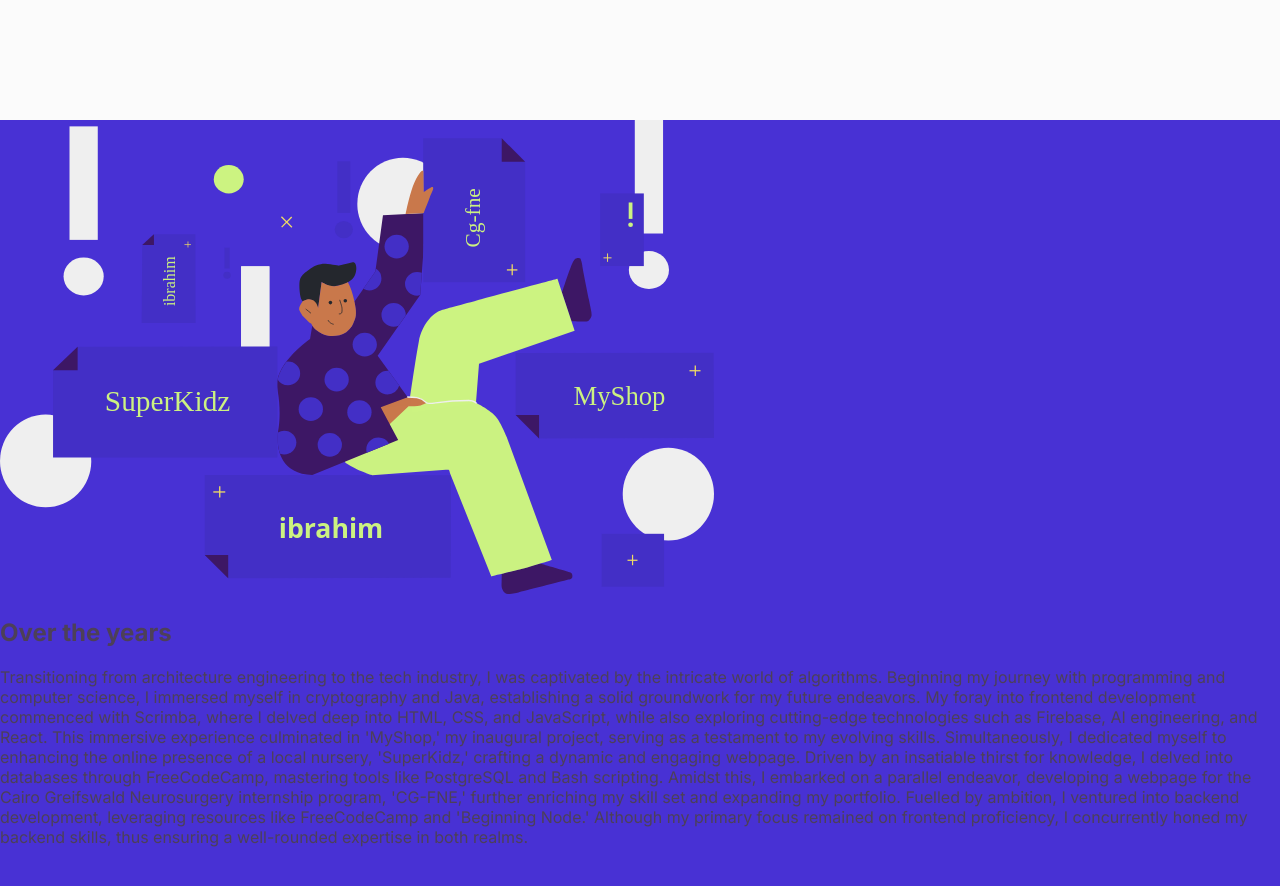
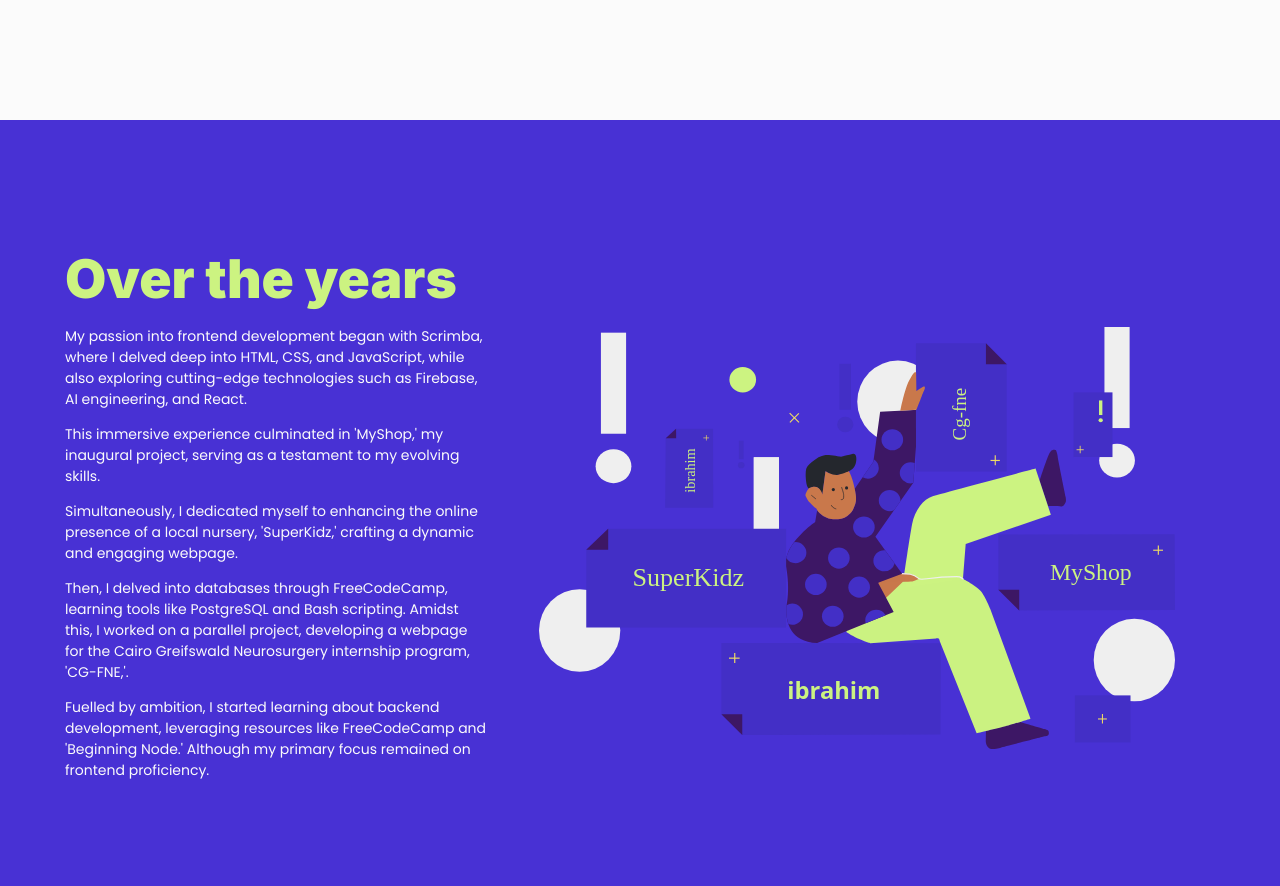
Before and after one commit to R-I-F/portfolio, a React (Vite) app: page / in a window 1280 px wide. Shown: the part 1480-2366 px from the top of the page. Built offline with nearby package versions, Linux system fonts and the light colour scheme; no server answers; the database is empty.

Commit message:
feat:section-body-b

```diff
--- a/public/styles/sectionBodyA.css
+++ b/public/styles/sectionBodyA.css
@@ -10,7 +10,7 @@
 .body-a-block-a, .body-a-block-b{
     display: flex;
 }
-.body-a-block-a-filler, .body-a-block-b-filler{
+.body-a-block-a-filler, .body-a-block-b-filler, .body-a-dots-svg-1{
     display: none;
 }
 
@@ -22,7 +22,12 @@
     margin-top: 0;
 }
 
+.body-a-title-2{
+    margin-top: 20px;
+}
+
 .body-a-block-a p, .body-a-block-b p{
+    font-family: 'Poppins';
     margin-top: 0;
     font-size: 12px;
     line-height: 18px;
@@ -64,6 +69,10 @@
         font-size: 3.91vw;
         margin-bottom: 1.30vw;
         z-index: 2;
+    }
+
+    .body-a-title-2{
+        margin-top: 0px;
     }
 
     .body-a-block-a-filler, .body-a-block-b-filler{
--- a/public/styles/sectionBodyB.css
+++ b/public/styles/sectionBodyB.css
@@ -1,20 +1,94 @@
+.section-body-b-container{
+    padding: 55px 60px;
+    background-color: #4831d4;
+}
+
 .section-body-b{
+    height: 100%;
+    color: #fbfbfb;
+    display: flex;
+    flex-direction: column;
+}
 
-    background-color: #4831d4;
+.section-body-b-info-container{
+
+}
+
+.body-b-title{
+    color: #ccf381;
+    font-size: 36px;
+    font-weight: 800;
+    margin-bottom: 15px;
+    margin-top: 0;
+}
+.section-body-b-info-container p{
+    font-family: 'Poppins';
+    font-weight: 400;
+    margin-top: 0;
+    font-size: 11px;
+    line-height: 18px;
+}
+.section-body-b-logo-container{
+    margin-top:40px ;
+    width: 115%;
+    align-self: center;
+    /* overflow: hidden; */
+    text-align: center;
+}
+.section-body-b-logo-container img{
+    width: 100%;
 }
 
 
 @media only screen and (min-width: 576px){
-
+    .section-body-b-container{
+        padding: 90px 65px;
+    }
+    .section-body-b-logo-container{
+        width: 100%;
+    }
+    .section-body-b-logo-container img{
+        width: 95%;
+    }
 
 }
 @media only screen and (min-width: 768px){
+    .section-body-b-container{
+        padding: 4.56vw 11.07vwpx auto ;
+        height: 100vh;
+    }
+    .section-body-b{
+        flex-direction: row;
+        align-items: center;
+    }
 
+    .section-body-b-info-container{
+        width: 40%;
+    }
+    .body-b-title{
+        font-size: 4.17vw;
+    }
+
+    .section-body-b-info-container p{
+        font-size: clamp(9px, 1.16vw, 14px);
+        line-height: clamp(15px, 1.95vw, 21px);
+    }
+
+    .section-body-b-logo-container{
+        margin-left: 50px;
+        margin-right: 40px;
+        margin-top:40px ;
+        width: 60%;
+        align-self: center;
+        /* overflow: hidden; */
+        text-align: center;
+    }
+    .section-body-b-logo-container img{
+        width: 100%;
+    }
 
 }
 @media only screen and (min-width: 1200px){
 
-    .section-body-b{
-        height: 100vh;
-    }
+
 }
--- a/src/components/SectionBodyA.jsx
+++ b/src/components/SectionBodyA.jsx
@@ -44,7 +44,7 @@ export default function SectionBodyA({name}){
                         />
                     </div>
                     <div className='body-a-block-b-info'>
-                        <h1 className='body-a-title'>Engineering</h1>
+                        <h1 className='body-a-title body-a-title-2'>Engineering</h1>
                         <p>Passionate about web development, I delved deep into complex algorithms, backend structures, and internet fundamentals. Alongside, I mastered a wide range of languages, libraries, and frameworks: JavaScript, React.js, Node.js, C#, SQL, Firebase, MongoDB, CSS, HTML, and OpenAI API integration.</p>
                     </div>
                 </div>
--- a/src/components/SectionBodyB.jsx
+++ b/src/components/SectionBodyB.jsx
@@ -6,24 +6,31 @@ export default function SectionBodyB({name}){
 
     return(
         <section
-        className='section-body-b'
+        className='section-body-b-container'
         name = {name}>
-            <div className='section-body-b-logo-container'>
-                <img src={projects}/>
-            </div>
-            <div className='section-body-b-info-container'>
-                <h1>Over the years</h1>
-                <p>
-                Transitioning from architecture engineering to the tech industry, I was captivated by the intricate world of algorithms. Beginning my journey with programming and computer science, I immersed myself in cryptography and Java, establishing a solid groundwork for my future endeavors.
-
-                My foray into frontend development commenced with Scrimba, where I delved deep into HTML, CSS, and JavaScript, while also exploring cutting-edge technologies such as Firebase, AI engineering, and React. This immersive experience culminated in 'MyShop,' my inaugural project, serving as a testament to my evolving skills.
-
-                Simultaneously, I dedicated myself to enhancing the online presence of a local nursery, 'SuperKidz,' crafting a dynamic and engaging webpage.
-
-                Driven by an insatiable thirst for knowledge, I delved into databases through FreeCodeCamp, mastering tools like PostgreSQL and Bash scripting. Amidst this, I embarked on a parallel endeavor, developing a webpage for the Cairo Greifswald Neurosurgery internship program, 'CG-FNE,' further enriching my skill set and expanding my portfolio.
-
-                Fuelled by ambition, I ventured into backend development, leveraging resources like FreeCodeCamp and 'Beginning Node.' Although my primary focus remained on frontend proficiency, I concurrently honed my backend skills, thus ensuring a well-rounded expertise in both realms.
-                </p>
+            <div
+            className='section-body-b'>
+                <div className='section-body-b-info-container'>
+                    <h1 className='body-b-title'>Over the years</h1>
+                    <p>
+                        My passion into frontend development began with Scrimba, where I delved deep into HTML, CSS, and JavaScript, while also exploring cutting-edge technologies such as Firebase, AI engineering, and React.
+                    </p>
+                    <p>
+                        This immersive experience culminated in 'MyShop,' my inaugural project, serving as a testament to my evolving skills.
+                    </p>
+                    <p>
+                        Simultaneously, I dedicated myself to enhancing the online presence of a local nursery, 'SuperKidz,' crafting a dynamic and engaging webpage.
+                    </p>
+                    <p>
+                        Then, I delved into databases through FreeCodeCamp, learning tools like PostgreSQL and Bash scripting. Amidst this, I worked on a parallel project, developing a webpage for the Cairo Greifswald Neurosurgery internship program, 'CG-FNE,'.
+                    </p>
+                    <p>
+                        Fuelled by ambition, I started learning about backend development, leveraging resources like FreeCodeCamp and 'Beginning Node.' Although my primary focus remained on frontend proficiency.
+                    </p>
+                </div>
+                <div className='section-body-b-logo-container'>
+                    <img src={projects}/>
+                </div>
             </div>
         </section>
     )
```
